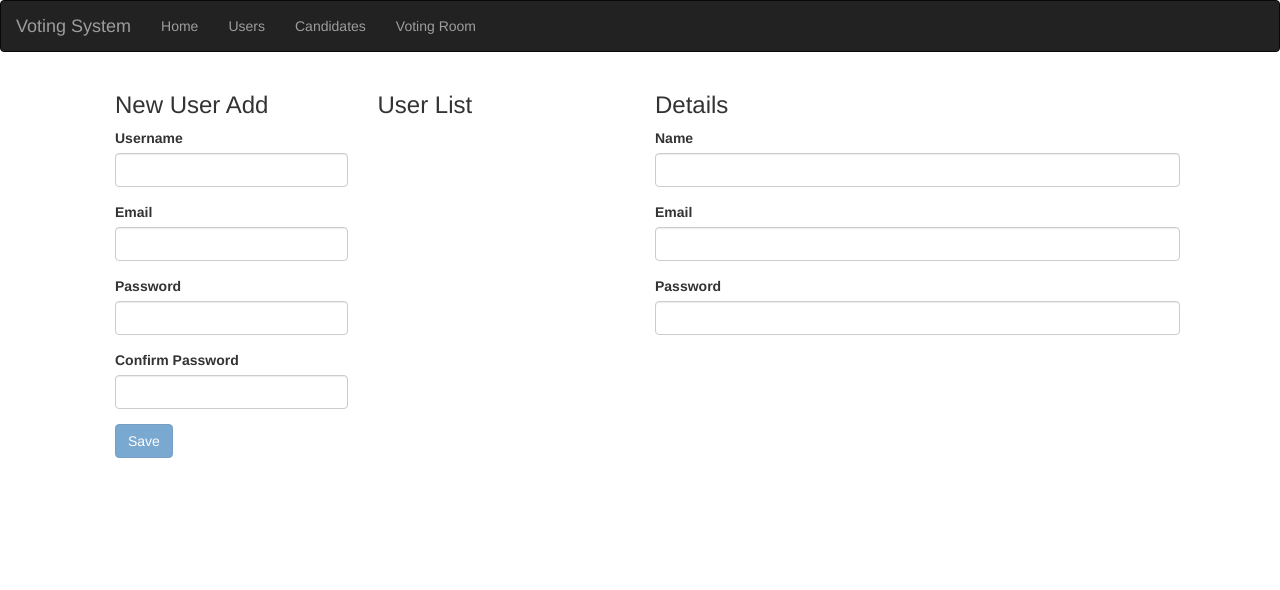
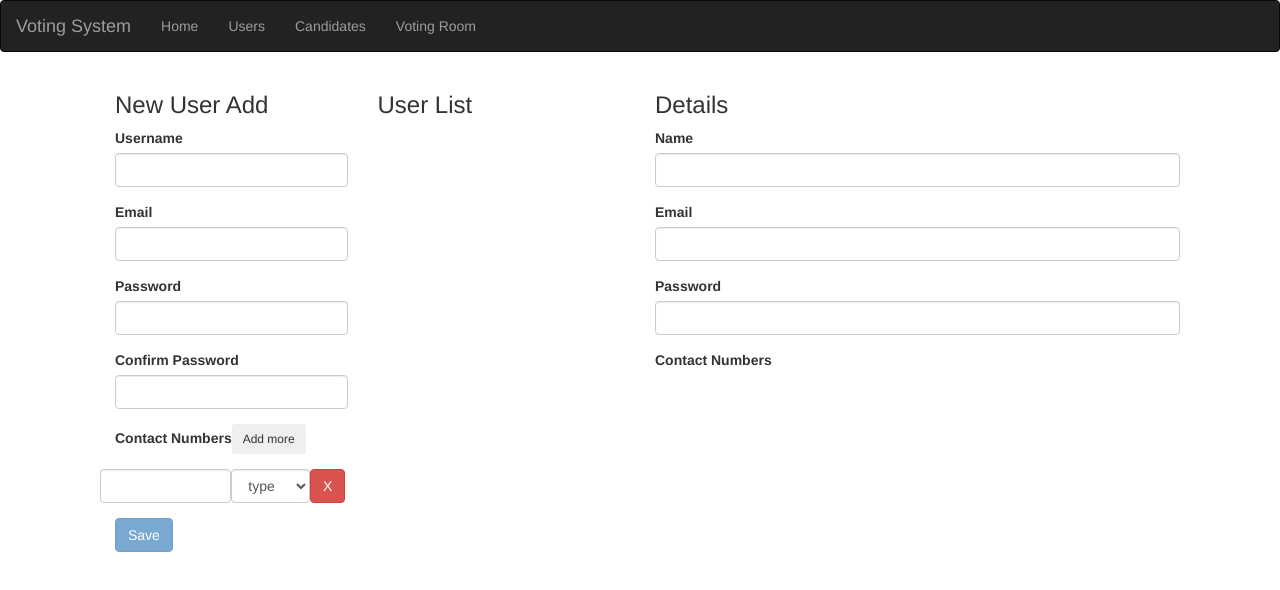
Before and after one commit to pranabumal/alltogethervoting, an Angular app: page /users in a window 1280 px wide. Shown: the top 590 px of the page. Built offline with nearby package versions, Linux system fonts and the light colour scheme.

Commit message:
Form section with form group add more section

```diff
--- a/src/app/users/user-details/user-details.component.html
+++ b/src/app/users/user-details/user-details.component.html
@@ -12,6 +12,13 @@
         <label>Password</label>
         <span class="form-control">{{ currentUser?.password }}</span>
     </div>
+    <div class="form-group">
+        <label>Contact Numbers</label>
+        <div *ngFor="let contact of currentUser?.contactNumbers" class="col-md-12">
+            <span class="form-control col-md-8" style="width: 50%;text-align: center">{{ contact.number }}</span>
+            <span class="form-control col-md-4" style="width: 40%;text-align: center">{{ contact.type }}</span>
+        </div>
+    </div>
 
 
 </div>
--- a/src/app/users/user-list/user-list.component.html
+++ b/src/app/users/user-list/user-list.component.html
@@ -16,12 +16,34 @@
 
         <div class="form-group" [ngClass]="{'error': userForm.get('password').invalid && userForm.get('password').dirty}">
             <label>Password</label>
-            <input type="text" class="form-control" formControlName="password">
+            <input type="password" class="form-control" formControlName="password">
         </div>
 
         <div class="form-group" [ngClass]="{'error': userForm.get('confirmPassword').invalid && userForm.get('confirmPassword').dirty}">
             <label>Confirm Password</label>
-            <input type="text" class="form-control" formControlName="confirmPassword">
+            <input type="password" class="form-control" formControlName="confirmPassword">
+        </div>
+
+        <div formArrayName="contactNumbers">
+            <div class="form-group">
+                <label>Contact Numbers</label>
+                <button type="button" (click)="addContactNumber()" class="btn btn-sm">Add more</button>
+            </div>
+            <div class="form-group"  *ngFor="let number of userForm.get('contactNumbers').controls; let i = index">
+                <div class="row" formGroupName="{{i}}">
+                    <input type="text" formControlName="number" class="form-control col-md-4" style="width: 50%">
+                    <select formControlName="type" class="form-control  col-md-4" style="width: 30%">
+                        <option value="">type</option>
+                        <option>Bangla Link</option>
+                        <option>Airtel</option>
+                        <option>Robi</option>
+                        <option>Grammen Phone</option>
+                        <option>Teletalk</option>
+                        <option>Citycell</option>
+                    </select>
+                    <button class="btn btn-danger" (click)="removePhoneNumber(i)">X</button>
+                </div>
+            </div>
         </div>
 
         <button type="submit" class="btn btn-primary" [disabled]="userForm.invalid">Save</button>
--- a/src/app/users/user-list/user-list.component.ts
+++ b/src/app/users/user-list/user-list.component.ts
@@ -1,7 +1,7 @@
 import {Component, OnInit, EventEmitter, Output,Input} from '@angular/core';
 import {User} from "../user";
 import {DataService} from "../../data.service";
-import {FormGroup, FormControl, Validators} from "@angular/forms";
+import {FormGroup, FormControl, Validators, FormArray} from "@angular/forms";
 @Component({
     selector: 'user-list',
     templateUrl: 'user-list.component.html'
@@ -28,10 +28,25 @@ export class UserListComponent implements OnInit {
         this.userForm = new FormGroup({
             'username': new FormControl('', [Validators.required]),
             'email': new FormControl('', [Validators.required, this.validateEmail]),
+            'contactNumbers': new FormArray([UserListComponent.getPhoneNumberFormGroup()]),
         });
 
         this.userForm.addControl('password', new FormControl('', [Validators.required]));
         this.userForm.addControl('confirmPassword', new FormControl('', [Validators.required, this.passwordMatch.bind(this)]));
+    }
+    addContactNumber() {
+        this.userForm.get("contactNumbers").push(UserListComponent.getPhoneNumberFormGroup());
+    }
+
+    private static getPhoneNumberFormGroup() {
+        return new FormGroup({
+            'number': new FormControl('', [Validators.required]),
+            'type': new FormControl('', [Validators.required]),
+        });
+    }
+
+    removePhoneNumber(i) {
+        this.userForm.get("contactNumbers").removeAt(i);
     }
 
     validateEmail(c:FormControl) {
--- a/src/app/users/user.ts
+++ b/src/app/users/user.ts
@@ -3,16 +3,21 @@ export class User{
     private _username: string;
     private _email: string;
     private _password: string;
+    private _contactNumbers: string;
 
-    constructor(parameters: {username: any, email: any, password: any} ) {
+    constructor(parameters: {username: any, email: any, password: any,contactNumbers:any} ) {
         this._username = parameters.username;
         this._email = parameters.email;
         this._password = parameters.password;
+        this._contactNumbers = parameters.contactNumbers;
 
     }
 
     get username() {
         return this._username;
+    }
+    get contactNumbers() {
+        return this._contactNumbers;
     }
 
     get email() {
```
